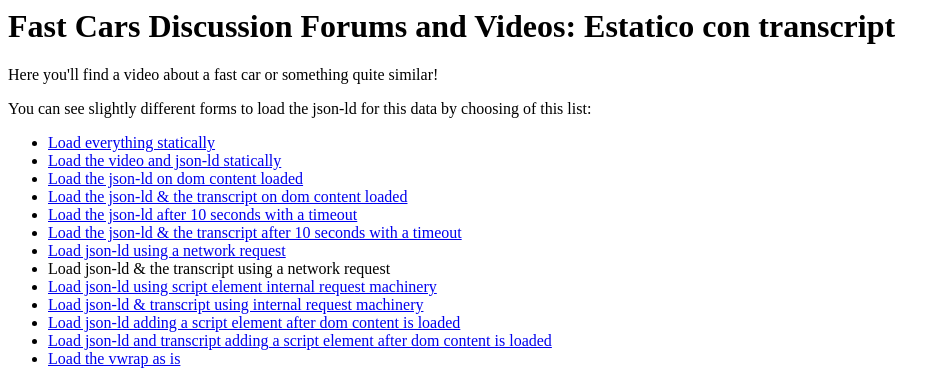
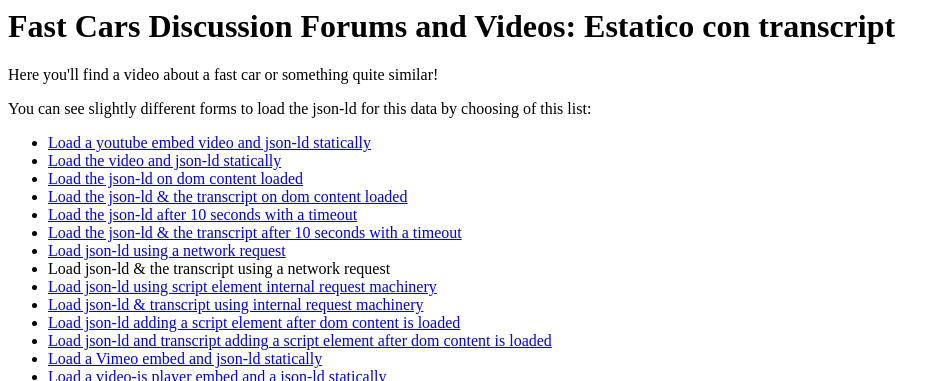
Before and after one commit to solanoepalacio/json-ld, a PHP site: page / in a window 1280 px wide. Shown: the top 381 px of the page, without its empty margins (0-950 px from the left). Run offline with PHP 8.4, Linux system fonts and the light colour scheme.

Commit message:
add remaining links to menu

```diff
--- a/includes/menu.php
+++ b/includes/menu.php
@@ -2,13 +2,13 @@
     <p>Here you'll find a video about a fast car or something quite similar!</p>
     <p>You can see slightly different forms to load the json-ld for this data by choosing of this list:</p>
     <ul>
-        <li><a href="/index.php" >Load everything statically</a></li>
+        <li><a href="/index.php" >Load a youtube embed video and json-ld statically</a></li>
         <li><a href="/no-transcript.php" >Load the video and json-ld statically</a></li>
         <li><a href="content-loaded.php">Load the json-ld on dom content loaded</a></li>
         <li><a href="content-transcript-loaded.php">Load the json-ld & the transcript on dom content loaded</a></li>
         <li><a href="timeout.php">Load the json-ld after 10 seconds with a timeout</a></li>
         <li><a href="timeout-transcript.php">Load the json-ld & the transcript after 10 seconds with a timeout</a></li>
-
+        <!-- so far, so food -->
         <li><a href="network.php">Load json-ld using a network request</a></li>
         <li><a href="network-transcript.php"></a>Load json-ld & the transcript using a network request</li>
 
@@ -17,6 +17,8 @@
 
         <li><a href="content-loaded-src.php">Load json-ld adding a script element after dom content is loaded</a></li>
         <li><a href="content-loaded-src-transcript.php">Load json-ld and transcript adding a script element after dom content is loaded</a></li>
+        <li><a href="/vimeo-static.php">Load a Vimeo embed and json-ld statically</a></li>
+        <li><a href="/video-js-static.php">Load a video-js player embed and a json-ld statically</a></li>
 
         <li><a href="vwrap.php">Load the vwrap as is</a></li>
     </ul>
```
